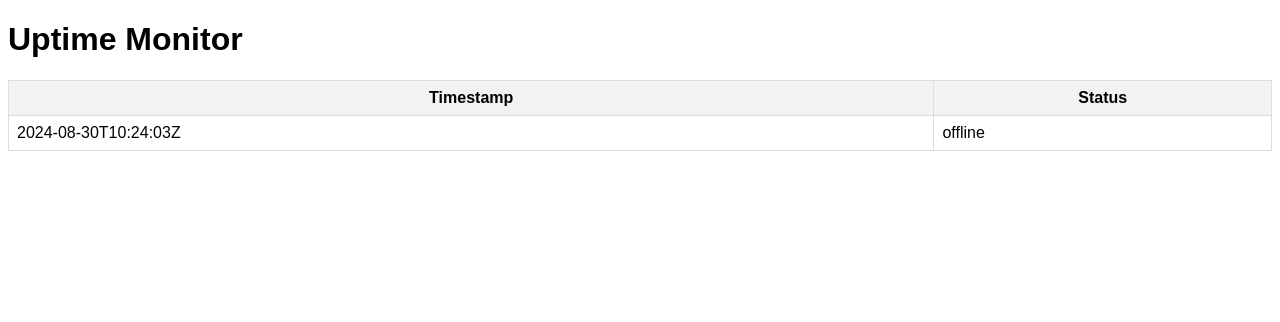
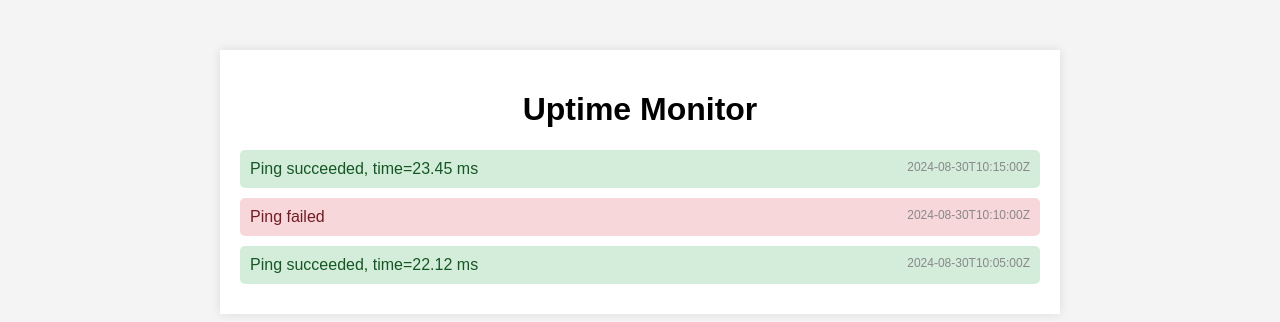
Before and after one commit to jarting/uptime-monitor, a plain HTML site: page index.html in a window 1280 px wide. Drawn offline with Linux system fonts and the light colour scheme.

Commit message:
Update index.html

```diff
--- a/index.html
+++ b/index.html
@@ -5,32 +5,70 @@
     <meta name="viewport" content="width=device-width, initial-scale=1.0">
     <title>Uptime Monitor</title>
     <style>
-        body { font-family: Arial, sans-serif; }
-        table { width: 100%; border-collapse: collapse; }
-        th, td { border: 1px solid #ddd; padding: 8px; }
-        th { background-color: #f2f2f2; }
+        body {
+            font-family: Arial, sans-serif;
+            margin: 0;
+            padding: 0;
+            background-color: #f4f4f4;
+        }
+        .container {
+            max-width: 800px;
+            margin: 50px auto;
+            padding: 20px;
+            background-color: #fff;
+            box-shadow: 0 0 10px rgba(0, 0, 0, 0.1);
+        }
+        h1 {
+            text-align: center;
+        }
+        .status {
+            display: flex;
+            justify-content: space-between;
+            margin-bottom: 10px;
+            padding: 10px;
+            border-radius: 5px;
+        }
+        .status.success {
+            background-color: #d4edda;
+            color: #155724;
+        }
+        .status.failure {
+            background-color: #f8d7da;
+            color: #721c24;
+        }
+        .timestamp {
+            font-size: 12px;
+            color: #888;
+        }
     </style>
 </head>
 <body>
-    <h1>Uptime Monitor</h1>
-    <table id="logTable">
-        <thead>
-            <tr>
-                <th>Timestamp</th>
-                <th>Status</th>
-            </tr>
-        </thead>
-        <tbody></tbody>
-    </table>
+    <div class="container">
+        <h1>Uptime Monitor</h1>
+        <div id="logs">
+            <!-- Logs will be inserted here -->
+        </div>
+    </div>
     <script>
-        fetch('uptime_log.json')
-            .then(response => response.json())
-            .then(data => {
-                const tableBody = document.querySelector('#logTable tbody');
-                const row = document.createElement('tr');
-                row.innerHTML = `<td>${data.timestamp}</td><td>${data.status}</td>`;
-                tableBody.appendChild(row);
-            });
+        // Simulate loading data from a log file
+        const logs = [
+            { timestamp: "2024-08-30T10:15:00Z", status: "success", time: "23.45 ms" },
+            { timestamp: "2024-08-30T10:10:00Z", status: "failure", time: "" },
+            { timestamp: "2024-08-30T10:05:00Z", status: "success", time: "22.12 ms" },
+            // Add more logs here
+        ];
+
+        const logsContainer = document.getElementById('logs');
+
+        logs.forEach(log => {
+            const logElement = document.createElement('div');
+            logElement.className = `status ${log.status}`;
+            logElement.innerHTML = `
+                <span>${log.status === 'success' ? `Ping succeeded, time=${log.time}` : 'Ping failed'}</span>
+                <span class="timestamp">${log.timestamp}</span>
+            `;
+            logsContainer.appendChild(logElement);
+        });
     </script>
 </body>
 </html>
```
